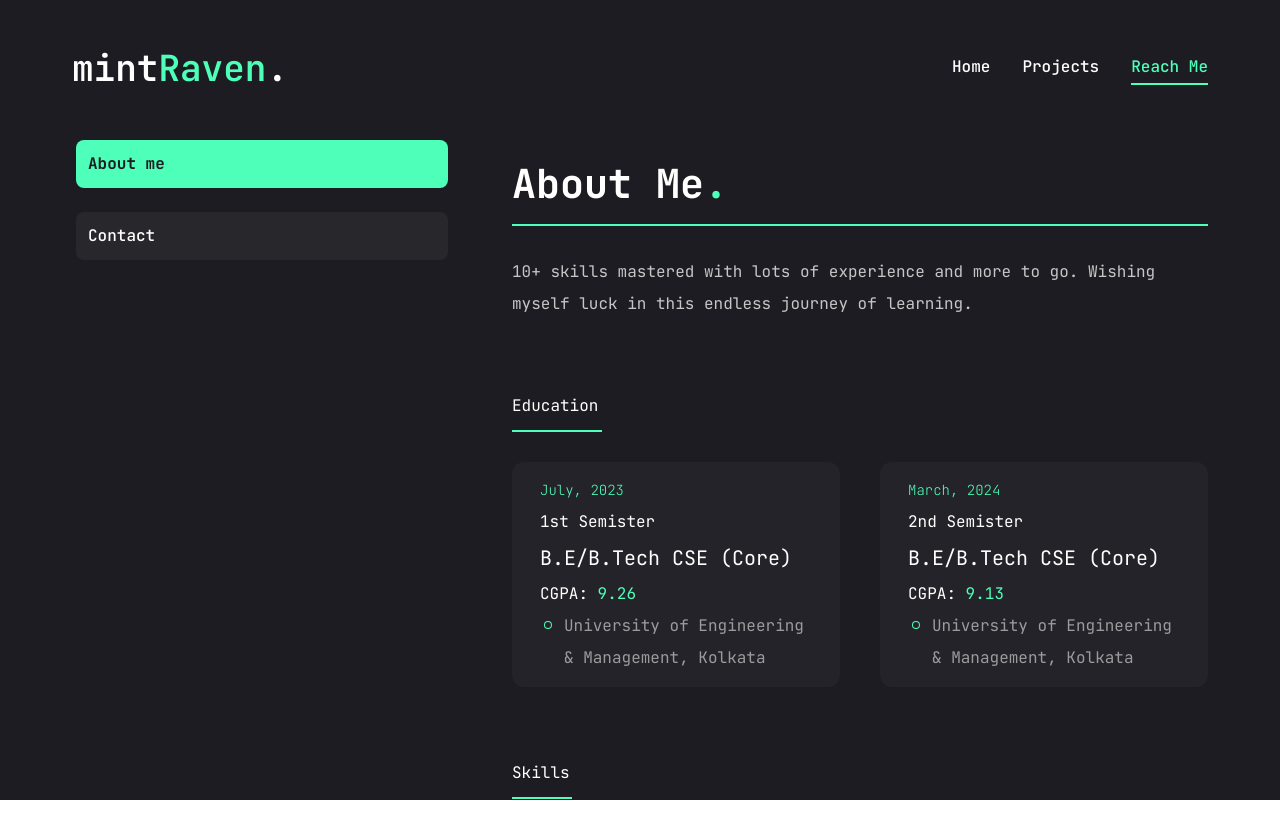
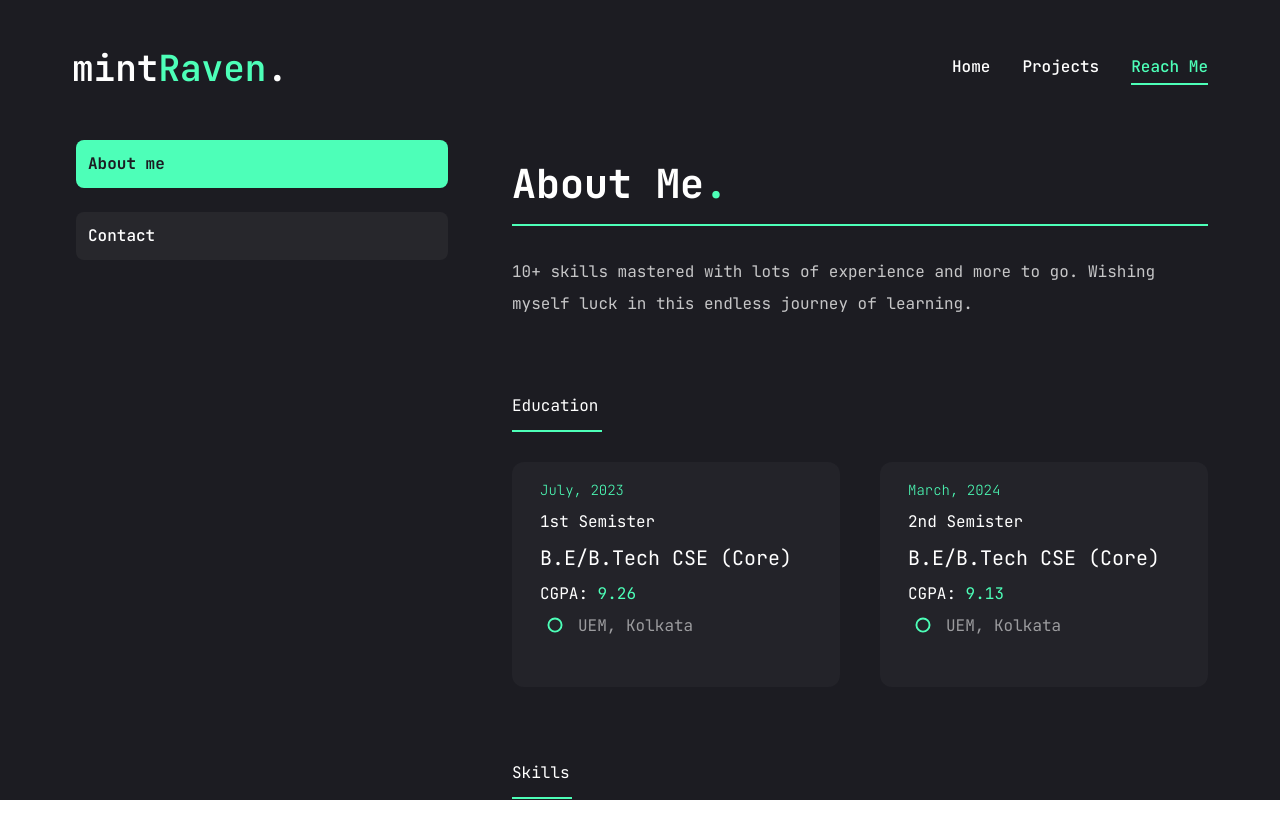
Before and after one commit to mintRaven-05/mintRaven-portfolio, a Next.js app: page /reach_me in a window 1280 px wide. Shown: the top 838 px of the page. Built offline with nearby package versions, Linux system fonts and the light colour scheme.

Commit message:
Update page.jsx

```diff
--- a/app/reach_me/page.jsx
+++ b/app/reach_me/page.jsx
@@ -118,7 +118,7 @@ const skills = {
             course: <span className="text-[20px]">B.E/B.Tech CSE (Core)</span>,
             cgpa: <span>CGPA: <span className="text-accent">9.26</span></span>,
             logo: <GoDot className="text-[30px] text-accent"></GoDot>,
-            unv:<span className="text-white/55">University of Engineering & Management, Kolkata</span>
+            unv:<span className="text-white/55">UEM, Kolkata</span>
         },
         {
             sem: "2nd Semister",
@@ -126,7 +126,7 @@ const skills = {
             course: <span className="text-[20px]">B.E/B.Tech CSE (Core)</span>,
             cgpa: <span>CGPA: <span className="text-accent">9.13</span></span>,
             logo: <GoDot className="text-[30px] text-accent"></GoDot>,
-            unv:<span className="text-white/55">University of Engineering & Management, Kolkata</span>
+            unv:<span className="text-white/55">UEM, Kolkata</span>
         },
     ]
 };
```
